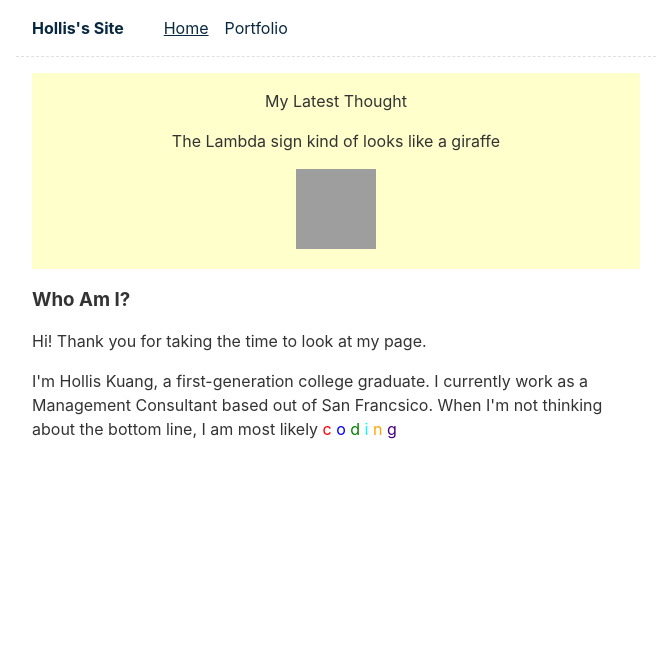
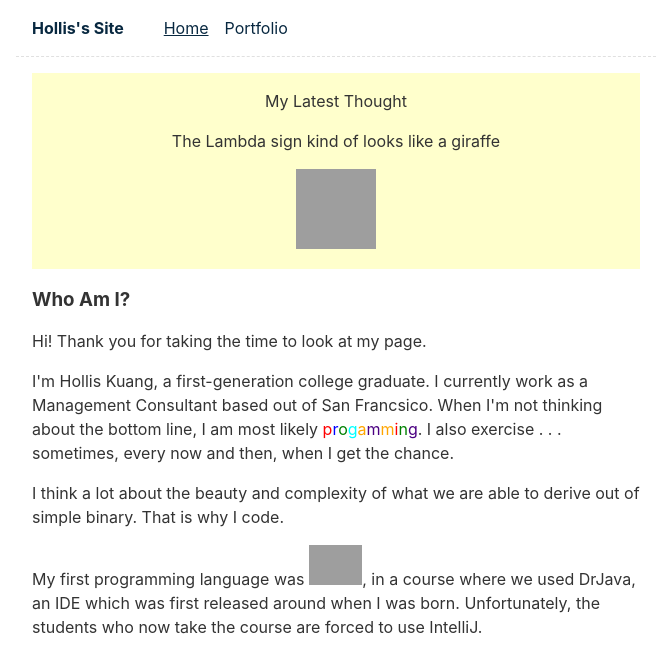
Before and after one commit to holliskuang/personalWebsite, an Eleventy site: page content/index.njk in a window 1280 px wide. Shown: the whole page, without its empty margins (304-975 px from the left). Built offline with nearby package versions, Linux system fonts and the light colour scheme; Eleventy itself is replaced by a stand-in of ours; files that its build step writes are made by us from their sources; grey boxes are pictures that could not be loaded.

Commit message:
Index About Me

```diff
--- a/content/index.njk
+++ b/content/index.njk
@@ -10,9 +10,16 @@ numberOfLatestPostsToShow: 3
 <p>Hi! Thank you for taking the time to look at my page. </p>
 <p> I'm Hollis Kuang, a first-generation college graduate. I currently work as a Management Consultant based out
  of San Francsico. When I'm not thinking about the bottom line, I am most likely
- <span style='color:red'>c</span>
- <span style='color:blue'>o</span>
- <span style='color:green'>d</span>
- <span style='color:cyan'>i</span>
- <span style='color:orange'>n</span>
-<span style='color:indigo'>g</span> </p>
+ <span style='color:red'>p</span><span style='color:blue'>r</span><span style='color:green'>o</span><span style='color:cyan'>g</span><span
+ style='color:orange'>a</span><span style='color:indigo'>m</span><span
+ style='color:orange'>m</span><span style='color:red'>i</span><span style='color:green'>n</span><span
+ style='color:indigo'>g</span>.
+  I also exercise . . . sometimes, every now and then, when I get the chance.   </p>
+
+<p> I think a lot about the beauty and complexity of what we are able to derive out of simple
+binary. That is why I code.</p>
+<p>
+My first programming language was  <img
+src="https://res.cloudinary.com/dd97ovnmi/image/upload/c_scale,w_164/v1677052536/Java_programming_language_logo.svg_bug6ht.png" height="40px"
+ ></img>, in a course where we used DrJava, an IDE which was first released around when I was born. Unfortunately, the students who
+ now take the course are forced to use IntelliJ. </p>
```
